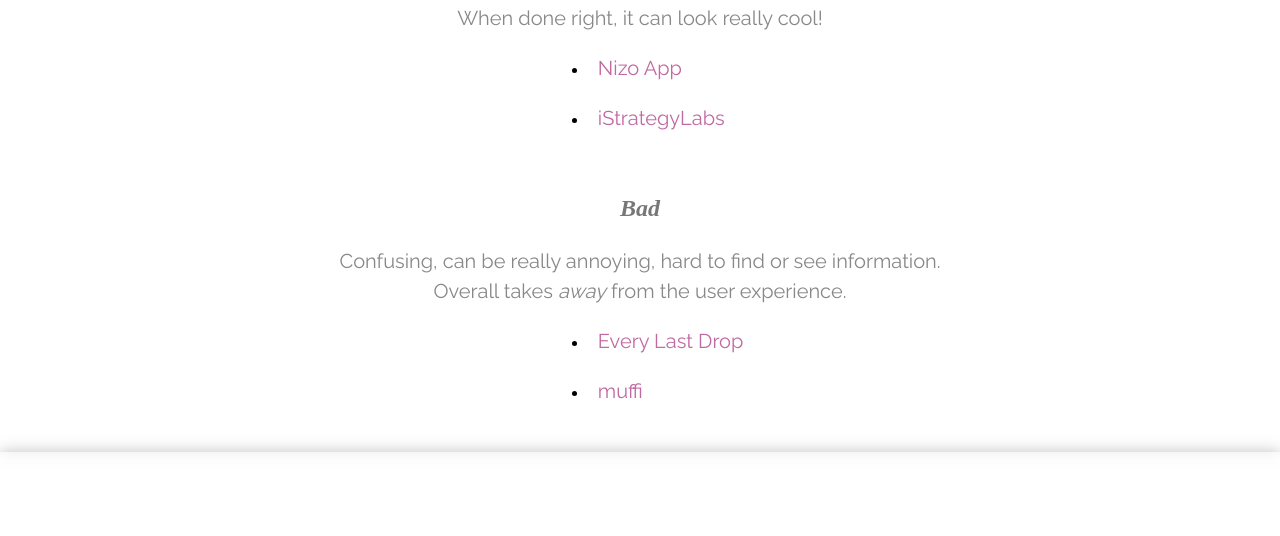
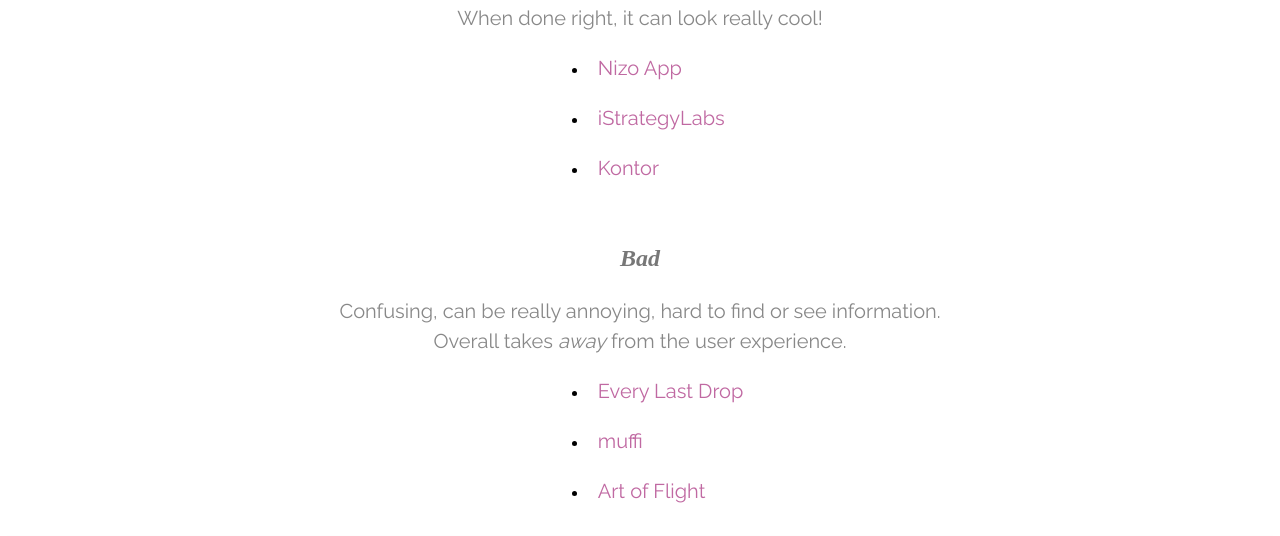
Before and after one commit to meaganpau/parallax, a website: page index.html in a window 1280 px wide. Shown: the part 2553-3089 px from the top of the page. Drawn offline with nearby package versions, Linux system fonts and the light colour scheme.

Commit message:
added more example links

```diff
--- a/index.html
+++ b/index.html
@@ -54,12 +54,14 @@
 				<ul class="sub">
 					<li><p><a href="http://nizoapp.com/" target="_blank">Nizo App</a></p></li>
 					<li><p><a href="http://islreview.com/"  target="_blank">iStrategyLabs</a></p></li>
+					<li><p><a href="http://kontor.space/" target="_blank">Kontor</a></p></li>
 				</ul><br>
 				<h3>Bad</h3>
 				<p>Confusing, can be really annoying, hard to find or see information. <br>Overall takes <em>away</em> from the user experience.</p>
 				<ul class="sub">
 					<li><p><a href="http://everylastdrop.co.uk/" target="_blank">Every Last Drop</a></p></li>
-					<li><p><a href="http://www.pl.muffi.pl/" target="_blank">muffi</a></p>		</li>
+					<li><p><a href="http://www.pl.muffi.pl/" target="_blank">muffi</a></p></li>
+					<li><p><a href="http://www.artofflightmovie.com/" target="_blank">Art of Flight</a></p></li>
 				</ul>
 			</div>
 	</section>
```
Also changed, not shown: 1 other file.
